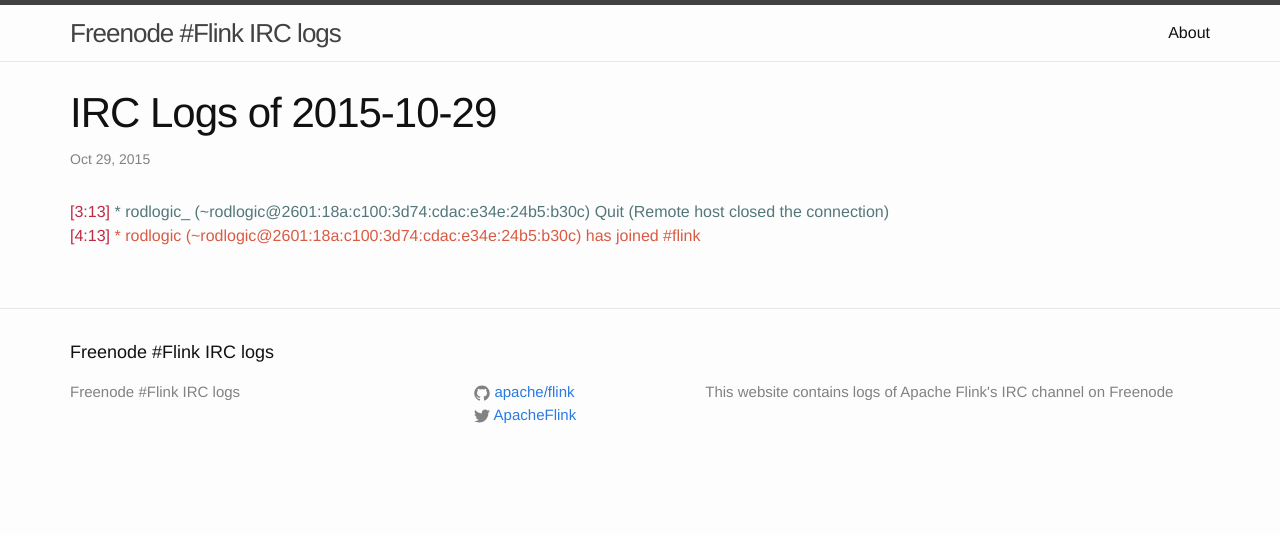
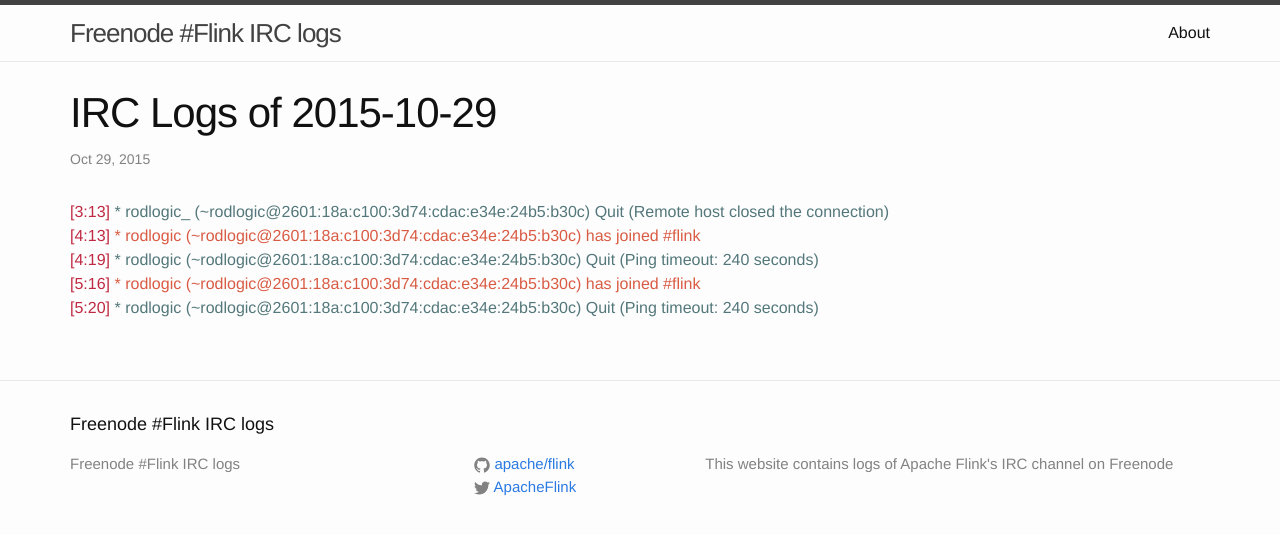
Before and after one commit to flink-irc-logs/flink-irc-logs.github.io, a Jekyll site: the page built from _posts/2015-10-29-logs.markdown, in a window 1280 px wide. Shown: the top 535 px of the page. Built offline with Jekyll 4.4.1, drawn with Linux system fonts in a browser that asks for light colours.

Commit message:
Update of the logs on Thu Oct 29 06:15:56 CET 2015

```diff
--- a/_posts/2015-10-29-logs.markdown
+++ b/_posts/2015-10-29-logs.markdown
@@ -6,3 +6,6 @@
 ---
 <span class="irc-date">[3:13]</span> <span class="irc-navy">* rodlogic_ (~rodlogic@2601:18a:c100:3d74:cdac:e34e:24b5:b30c) Quit (Remote host closed the connection)</span><br />
 <span class="irc-date">[4:13]</span> <span class="irc-green">* rodlogic (~rodlogic@2601:18a:c100:3d74:cdac:e34e:24b5:b30c) has joined #flink</span><br />
+<span class="irc-date">[4:19]</span> <span class="irc-navy">* rodlogic (~rodlogic@2601:18a:c100:3d74:cdac:e34e:24b5:b30c) Quit (Ping timeout: 240 seconds)</span><br />
+<span class="irc-date">[5:16]</span> <span class="irc-green">* rodlogic (~rodlogic@2601:18a:c100:3d74:cdac:e34e:24b5:b30c) has joined #flink</span><br />
+<span class="irc-date">[5:20]</span> <span class="irc-navy">* rodlogic (~rodlogic@2601:18a:c100:3d74:cdac:e34e:24b5:b30c) Quit (Ping timeout: 240 seconds)</span><br />
```
